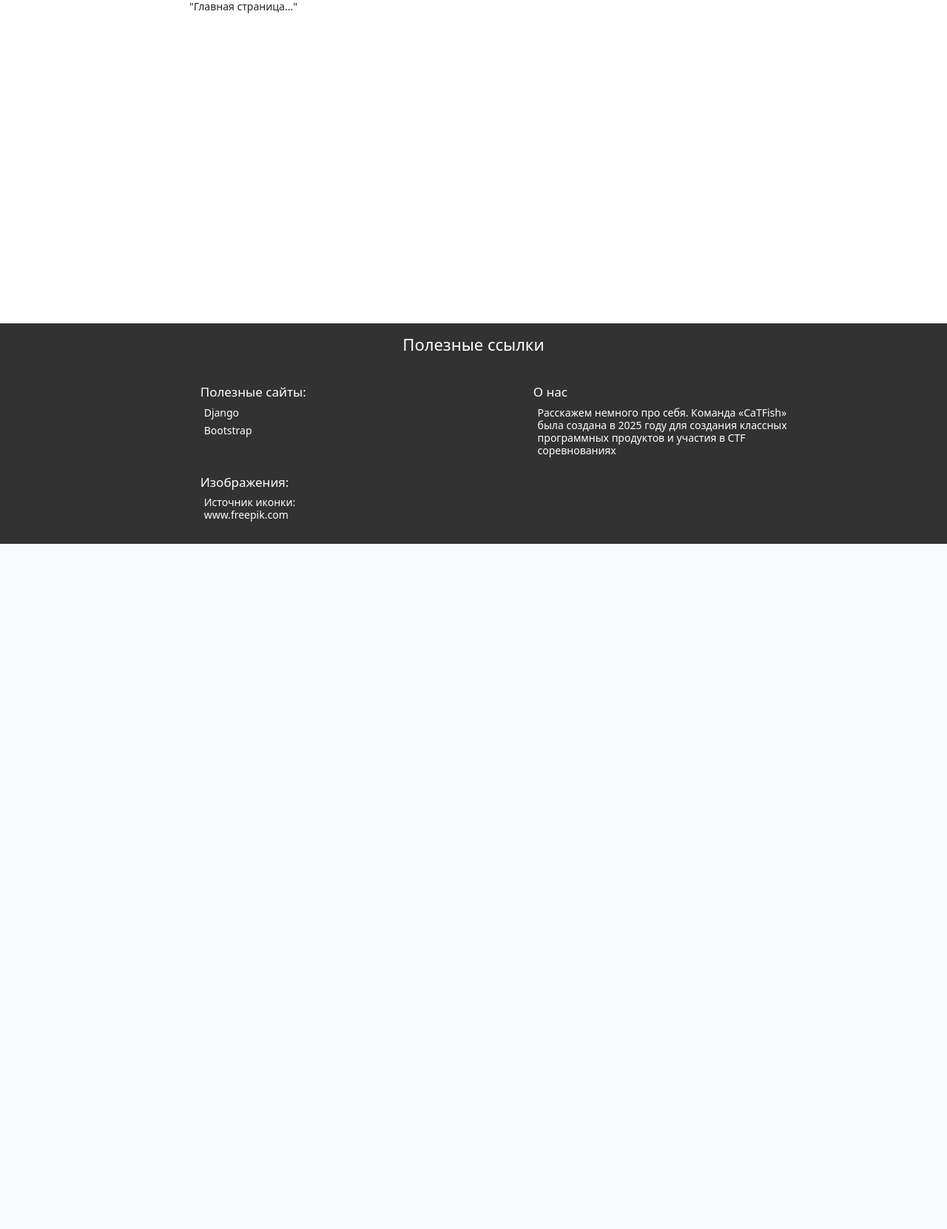
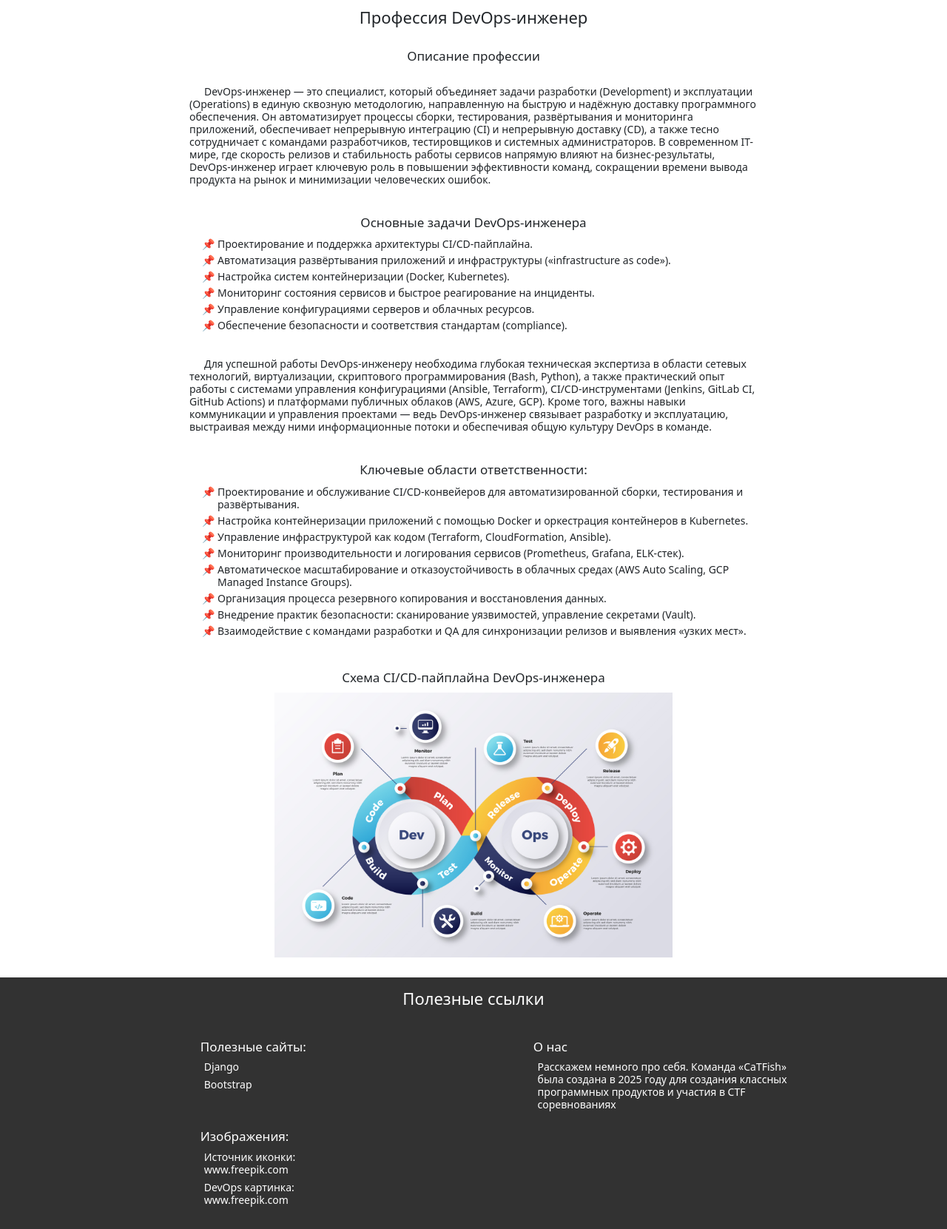
Before and after one commit to dog2023g/vacancy_analytics, a Django app: page / in a window 1280 px wide. Shown: the part 65-1726 px from the top of the page at 74% size. Before the commit the page ends 800 px from the top, so only its background shows below. Run offline with Django 4.2, Linux system fonts and the light colour scheme.

Commit message:
Добавление информации на главную страницу

```diff
--- a/vacancy_analytics/main_vacancy_analytics/templates/main_vacancy_analytics/base.html
+++ b/vacancy_analytics/main_vacancy_analytics/templates/main_vacancy_analytics/base.html
@@ -64,6 +64,7 @@
                   <h2 class="h2_footer" id="footer_images">Изображения:</h2>
                   <ul class="ul_footer">
                     <li><a class="white_link" href="https://ru.freepik.com/free-psd/hand-drawn-pet-background_273641283.htm#fromView=search&page=1&position=1&uuid=54a265ea-0ef1-4696-960b-5543667627cb&query=cat+fish">Источник иконки: www.freepik.com</a></li>
+                      <li><a class="white_link" href="https://ru.freepik.com/free-vector/gradient-devops-illustration_25225452.htm#fromView=search&page=1&position=1&uuid=83f63d20-f25f-4934-bace-a42264de6806&query=devops">DevOps картинка: www.freepik.com</a></li>
                   </ul>
                 </div>
                 <div class="footer_links2">
--- a/vacancy_analytics/main_vacancy_analytics/templates/main_vacancy_analytics/main.html
+++ b/vacancy_analytics/main_vacancy_analytics/templates/main_vacancy_analytics/main.html
@@ -1,4 +1,40 @@
 {% extends 'main_vacancy_analytics/base.html' %}
+{% load static %}
 {% block content %}
-"Главная страница..."
+<h1 class="lesson_page_h1" id="h1_0">Профессия DevOps-инженер</h1>
+<h2 class="lesson_page_h2" id="h2_0">Описание профессии</h2>
+<br>
+<p id="h2_0__p_0">
+DevOps-инженер — это специалист, который объединяет задачи разработки (Development) и эксплуатации (Operations) в единую сквозную методологию, направленную на быструю и надёжную доставку программного обеспечения. Он автоматизирует процессы сборки, тестирования, развёртывания и мониторинга приложений, обеспечивает непрерывную интеграцию (CI) и непрерывную доставку (CD), а также тесно сотрудничает с командами разработчиков, тестировщиков и системных администраторов. В современном IT-мире, где скорость релизов и стабильность работы сервисов напрямую влияют на бизнес-результаты, DevOps-инженер играет ключевую роль в повышении эффективности команд, сокращении времени вывода продукта на рынок и минимизации человеческих ошибок.
+</p>
+<h2 class="lesson_page_h2" id="h2_1">Основные задачи DevOps-инженера</h2>
+<ul class="page_lesson_ul" id="h2_0__ul_1">
+  <li>Проектирование и поддержка архитектуры CI/CD-пайплайна.</li>
+  <li>Автоматизация развёртывания приложений и инфраструктуры («infrastructure as code»).</li>
+  <li>Настройка систем контейнеризации (Docker, Kubernetes).</li>
+  <li>Мониторинг состояния сервисов и быстрое реагирование на инциденты.</li>
+  <li>Управление конфигурациями серверов и облачных ресурсов.</li>
+  <li>Обеспечение безопасности и соответствия стандартам (compliance).</li>
+</ul>
+<br>
+<p id="h2_0__p_2">
+Для успешной работы DevOps-инженеру необходима глубокая техническая экспертиза в области сетевых технологий, виртуализации, скриптового программирования (Bash, Python), а также практический опыт работы с системами управления конфигурациями (Ansible, Terraform), CI/CD-инструментами (Jenkins, GitLab CI, GitHub Actions) и платформами публичных облаков (AWS, Azure, GCP). Кроме того, важны навыки коммуникации и управления проектами — ведь DevOps-инженер связывает разработку и эксплуатацию, выстраивая между ними информационные потоки и обеспечивая общую культуру DevOps в команде.
+</p>
+
+<h2 class="lesson_page_h2" id="h2_2">Ключевые области ответственности:</h2>
+<ul class="page_lesson_ul" id="h2_1__ul_0">
+  <li>Проектирование и обслуживание CI/CD-конвейеров для автоматизированной сборки, тестирования и развёртывания.</li>
+  <li>Настройка контейнеризации приложений с помощью Docker и оркестрация контейнеров в Kubernetes.</li>
+  <li>Управление инфраструктурой как кодом (Terraform, CloudFormation, Ansible).</li>
+  <li>Мониторинг производительности и логирования сервисов (Prometheus, Grafana, ELK-стек).</li>
+  <li>Автоматическое масштабирование и отказоустойчивость в облачных средах (AWS Auto Scaling, GCP Managed Instance Groups).</li>
+  <li>Организация процесса резервного копирования и восстановления данных.</li>
+  <li>Внедрение практик безопасности: сканирование уязвимостей, управление секретами (Vault).</li>
+  <li>Взаимодействие с командами разработки и QA для синхронизации релизов и выявления «узких мест». </li>
+</ul>
+<h2 class="lesson_page_h2" id="h2_3">Схема CI/CD-пайплайна DevOps-инженера</h2>
+<div class="img_lesson" id="h2_1__img_0">
+  <img src="{% static 'main_vacancy_analytics/img/7041508.jpg' %}" alt="Схема CI/CD-пайплайна DevOps-инженера">
+</div>
+<br>
 {% endblock content %}
```
Also changed, not shown: vacancy_analytics/main_vacancy_analytics/static/main_vacancy_analytics/img/7041508.jpg (added), vacancy_analytics/main_vacancy_analytics/urls.py (line endings or trailing spaces).
